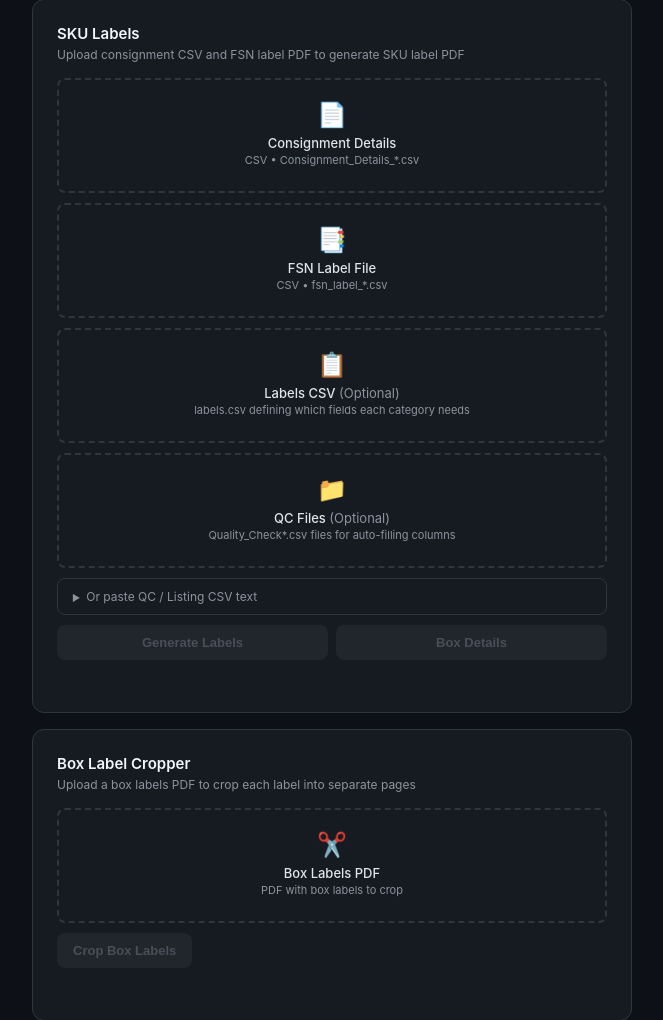
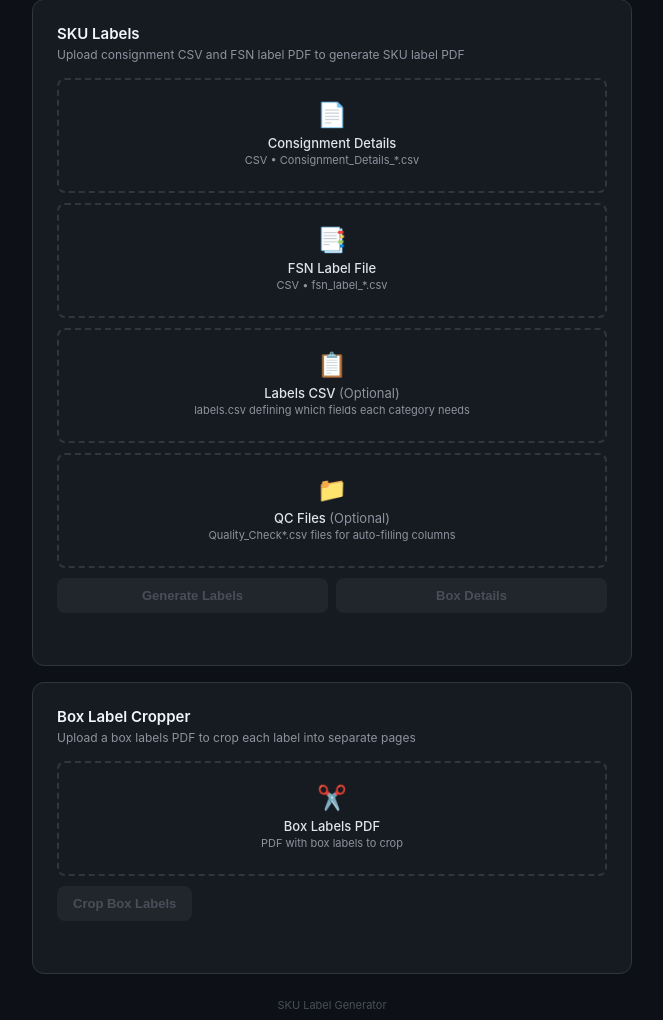
Before and after one commit to anurag450812/skulabelcreator, a Flask app: page / in a window 1280 px wide. Shown: the part 238-1258 px from the top of the page, without its empty margins (308-971 px from the left). Run offline with Flask 3, Linux system fonts and the light colour scheme.

Commit message:
Revert "Add QC CSV paste textarea: works alongside file uploads"
This reverts commit 52663cb0e5d6bfe26374bfe7bd38da257e9be17f.

```diff
--- a/app.py
+++ b/app.py
@@ -243,10 +243,10 @@ def compute_dynamic_defaults(row, col):
 
     return STATIC_DEFAULTS.get(col, '')
 
-def fill_qc_and_defaults(df, labels_file, qc_files, tmp_dir, qc_text=None):
+def fill_qc_and_defaults(df, labels_file, qc_files, tmp_dir):
     all_qc_data = {}
     label_categories = {}
-    print(f"[QC] fill_qc_and_defaults called. labels_file: {labels_file.filename if labels_file else None}, qc_files count: {len(qc_files) if qc_files else 0}, qc_text: {'yes' if qc_text else 'no'}")
+    print(f"[QC] fill_qc_and_defaults called. labels_file: {labels_file.filename if labels_file else None}, qc_files count: {len(qc_files) if qc_files else 0}")
 
     if labels_file and labels_file.filename:
         labels_path = os.path.join(tmp_dir, 'labels.csv')
@@ -256,41 +256,6 @@ def fill_qc_and_defaults(df, labels_file, qc_files, tmp_dir, qc_text=None):
             print(f"[QC] labels.csv parsed: {list(label_categories.keys())}")
         except Exception as e:
             print(f"[QC] labels.csv error: {e}")
-
-    if qc_text:
-        qc_text_path = os.path.join(tmp_dir, 'qc_pasted_text.csv')
-        try:
-            with open(qc_text_path, 'w', encoding='utf-8') as f:
-                f.write(qc_text)
-            try:
-                qc_df = pd.read_csv(qc_text_path, sep=None, engine='python')
-            except Exception:
-                qc_df = pd.read_csv(qc_text_path)
-            qc_df.columns = qc_df.columns.str.strip()
-            print(f"[QC] Pasted text: columns={list(qc_df.columns)}, rows={len(qc_df)}")
-            sku_col = None
-            for col in qc_df.columns:
-                cl = col.strip().lower()
-                if cl in ('sku', 'sku id', 'sku_id', 'skuid', 'model_number', 'model number'):
-                    sku_col = col
-                    break
-            if sku_col:
-                for _, r in qc_df.iterrows():
-                    sku_val = str(r[sku_col]).strip().lower()
-                    if not sku_val or sku_val == 'nan':
-                        continue
-                    if sku_val not in all_qc_data:
-                        all_qc_data[sku_val] = {}
-                    for col in qc_df.columns:
-                        val = r[col] if pd.notna(r[col]) else ''
-                        key = col.strip().lower()
-                        if val and key not in all_qc_data[sku_val]:
-                            all_qc_data[sku_val][key] = str(val).strip()
-                print(f"[QC] After pasted text: total SKUs = {len(all_qc_data)}")
-            else:
-                print(f"[QC] WARNING: No SKU column found in pasted text")
-        except Exception as e:
-            print(f"[QC] Error processing pasted text: {e}")
 
     if qc_files:
         for qc_file in qc_files:
@@ -698,8 +663,7 @@ def generate():
 
         qc_files = request.files.getlist('qc')
         labels_file = request.files.get('labels')
-        qc_text = request.form.get('qc_text', '').strip() or None
-        fill_qc_and_defaults(df, labels_file, qc_files, tmp_dir, qc_text=qc_text)
+        fill_qc_and_defaults(df, labels_file, qc_files, tmp_dir)
         df.to_csv(csv_path, index=False)
 
         if 'Brand' not in df.columns:
@@ -753,8 +717,7 @@ def check_columns():
         # --- Read QC folder and fill data ---
         qc_files = request.files.getlist('qc')
         labels_file = request.files.get('labels')
-        qc_text = request.form.get('qc_text', '').strip() or None
-        missing = fill_qc_and_defaults(df, labels_file, qc_files, tmp_dir, qc_text=qc_text)
+        missing = fill_qc_and_defaults(df, labels_file, qc_files, tmp_dir)
 
         # --- Check if all required data is present ---
         if not missing and 'Brand' in df.columns:
--- a/templates/index.html
+++ b/templates/index.html
@@ -140,51 +140,6 @@
             margin-top: 4px;
             font-size: 12px;
             word-break: break-all;
-        }
-        .paste-details {
-            border: 1px solid #30363d;
-            border-radius: 8px;
-            margin-bottom: 10px;
-            background: #161b22;
-        }
-        .paste-summary {
-            padding: 10px 14px;
-            font-size: 12px;
-            color: #8b949e;
-            cursor: pointer;
-            user-select: none;
-            list-style: none;
-        }
-        .paste-summary::-webkit-details-marker { display: none; }
-        .paste-summary::before {
-            content: '\25B6';
-            margin-right: 6px;
-            font-size: 9px;
-            transition: transform 0.2s;
-        }
-        .paste-details[open] .paste-summary::before {
-            transform: rotate(90deg);
-        }
-        .paste-textarea {
-            width: 100%;
-            min-height: 120px;
-            padding: 10px 14px;
-            background: #0d1117;
-            color: #c9d1d9;
-            border: none;
-            border-top: 1px solid #30363d;
-            border-radius: 0 0 8px 8px;
-            font-family: monospace;
-            font-size: 11px;
-            resize: vertical;
-            box-sizing: border-box;
-        }
-        .paste-textarea:focus {
-            outline: none;
-            background: #161b22;
-        }
-        .paste-textarea::placeholder {
-            color: #484f58;
         }
         .btn-row {
             display: flex;
@@ -379,11 +334,6 @@
                     <div class="dropzone-hint">Quality_Check*.csv files for auto-filling columns</div>
                     <div class="filename" id="name-qc"></div>
                 </div>
-
-                <details class="paste-details" id="paste-details">
-                    <summary class="paste-summary">Or paste QC / Listing CSV text</summary>
-                    <textarea class="paste-textarea" id="qc-paste" placeholder="Paste CSV text here...&#10;Listing Id,FSN,SKU,MRP,FSP,Title,poster_code,Brand,model_number&#10;LST1,POSH1,0baby_1,999,115,Baby Poster,0baby_1,JB Creations,0baby_1&#10;..."></textarea>
-                </details>
 
                 <div class="btn-row">
                     <button type="submit" class="btn btn-primary" id="btn-generate" disabled>Generate Labels</button>
@@ -622,7 +572,6 @@
         const dzFsn = document.getElementById('dz-fsn');
         const dzLabels = document.getElementById('dz-labels');
         const dzQc = document.getElementById('dz-qc');
-        const qcPaste = document.getElementById('qc-paste');
         const btnGenerate = document.getElementById('btn-generate');
         const btnBoxes = document.getElementById('btn-boxes');
         const statusEl = document.getElementById('status');
@@ -671,9 +620,6 @@
                 for (let i = 0; i < fileQc.files.length; i++) {
                     formData.append('qc', fileQc.files[i]);
                 }
-            }
-            if (qcPaste.value.trim()) {
-                formData.append('qc_text', qcPaste.value.trim());
             }
 
             try {
```
